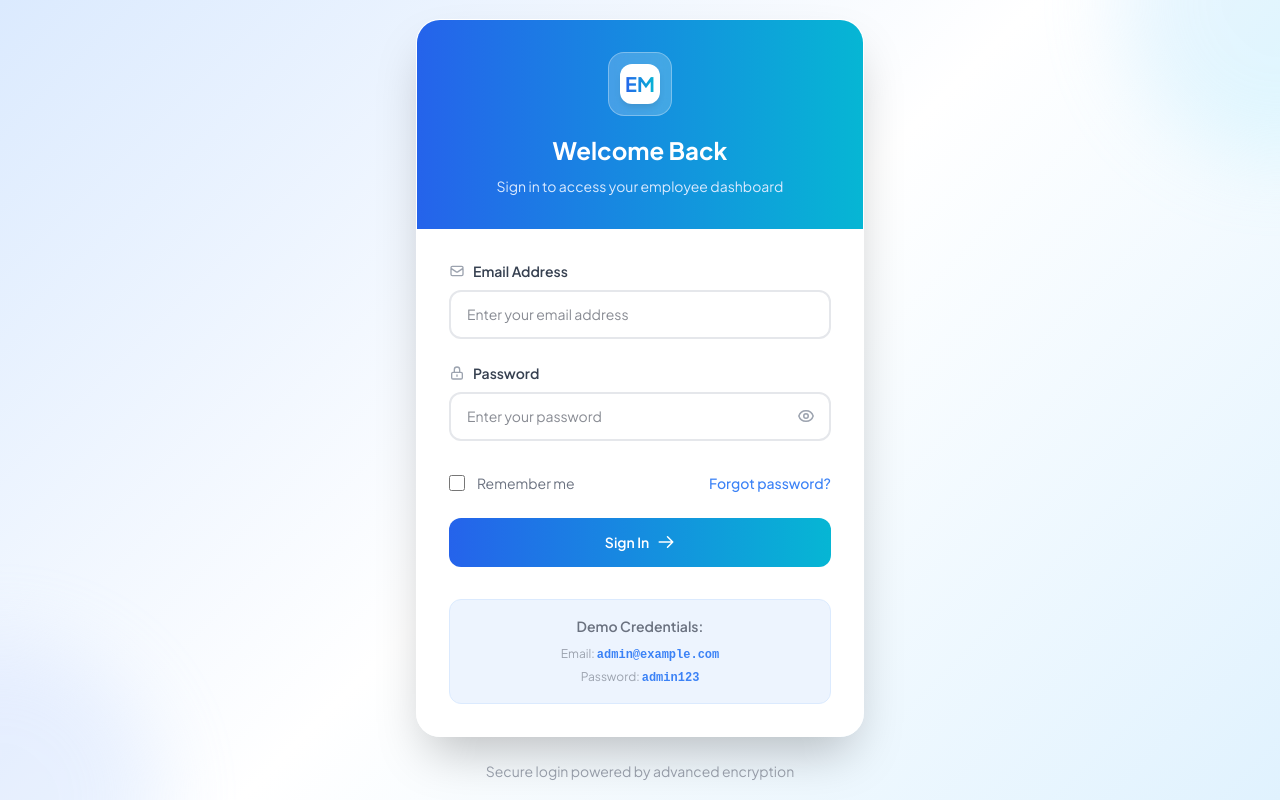
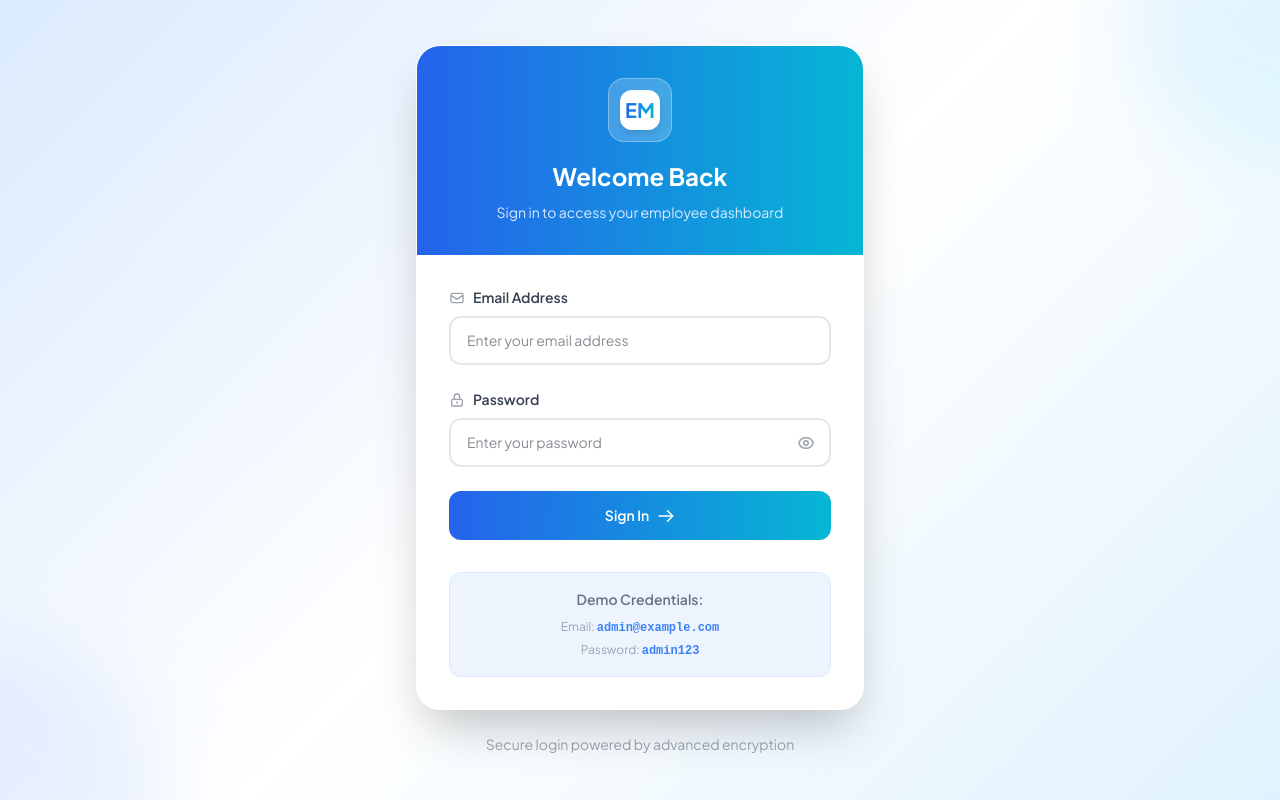
Before and after one commit to pushkar-0553/Employee_Testing, a React (Vite) app: page /login in a window 1280 px wide. Built offline with nearby package versions, Linux system fonts and the light colour scheme.

Commit message:
changed login and favicon

```diff
--- a/index.html
+++ b/index.html
@@ -2,7 +2,7 @@
 <html lang="en">
   <head>
     <meta charset="UTF-8" />
-    <link rel="icon" type="image/svg+xml" href="/favicon.svg" />
+    <link rel="icon" type="image/png" href="/icon.png" />
     <meta name="viewport" content="width=device-width, initial-scale=1.0" />
     <link rel="preconnect" href="https://fonts.googleapis.com" />
     <link rel="preconnect" href="https://fonts.gstatic.com" crossorigin />
--- a/src/pages/Login.jsx
+++ b/src/pages/Login.jsx
@@ -278,43 +278,6 @@ export default function Login() {
                 )}
               </div>
 
-              {/* Additional Options */}
-              <div style={{
-                display: 'flex',
-                alignItems: 'center',
-                justifyContent: 'space-between',
-                paddingTop: '8px'
-              }}>
-                <label style={{
-                  display: 'flex',
-                  alignItems: 'center',
-                  gap: '12px',
-                  cursor: 'pointer'
-                }}>
-                  <input
-                    type="checkbox"
-                    style={{
-                      width: '16px',
-                      height: '16px',
-                      borderRadius: '4px',
-                      accentColor: '#3b82f6'
-                    }}
-                  />
-                  <span style={{
-                    fontSize: '14px',
-                    color: '#6b7280'
-                  }}>Remember me</span>
-                </label>
-                <a href="#" style={{
-                  fontSize: '14px',
-                  fontWeight: '500',
-                  color: '#3b82f6',
-                  textDecoration: 'none'
-                }}>
-                  Forgot password?
-                </a>
-              </div>
-
               {/* Submit Button */}
               <button
                 type="submit"
```
Also changed, not shown: public/icon.png (added).
